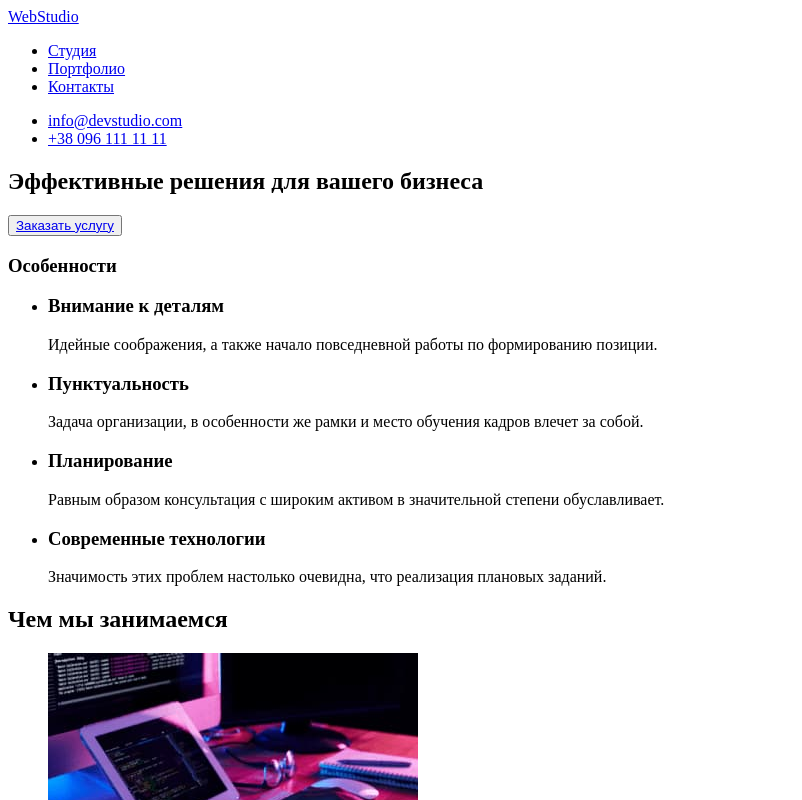
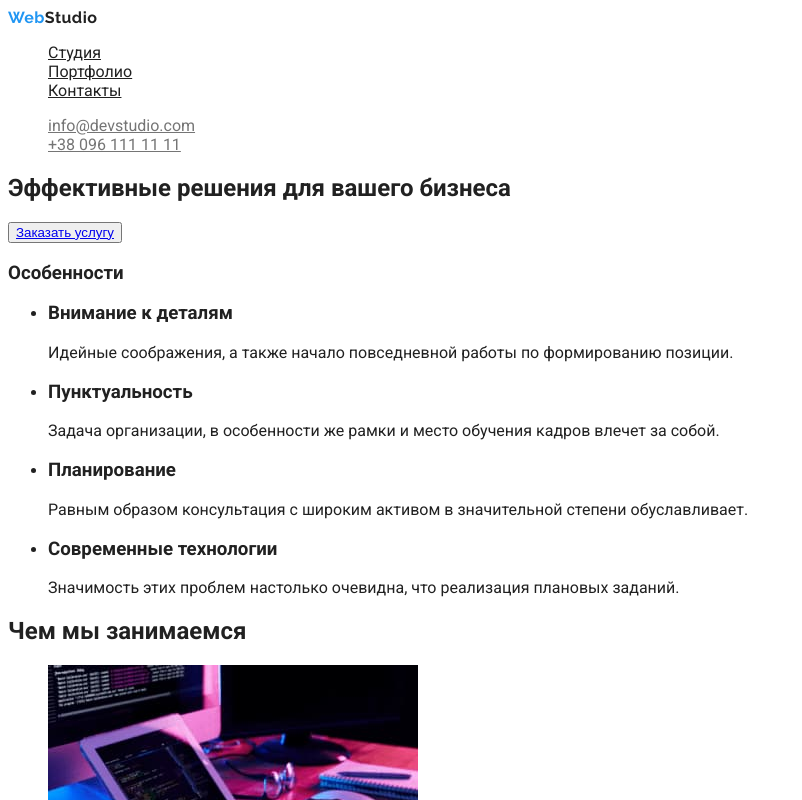
Before and after one commit to anasty223/goit-markup-hw-02, a plain HTML site: page index.html in a window 1280 px wide. Shown: the top 800 px of the page, without its empty margins (0-802 px from the left). Drawn offline with Linux system fonts and the light colour scheme.

Commit message:
заканчивает секция навигация
подключены шрифты, сделана секция навигация

```diff
--- a/css/style.css
+++ b/css/style.css
@@ -1,8 +1,50 @@
+:root {
+  --primery-texte-color: #757575;
+  --second-color: #212121;
+  --accent-color: #2196f3;
+  --whitw-color-texte: #ffffff;
+  /* цвет хедера и футера #2F303A */
+  /* белый цвет текста #FFFFFF */
+  /* вторичный фон #F5F4FA */
+}
 body {
+  font-family: 'Raleway', sans-serif;
+  font-family: 'Roboto', sans-serif;
   background: white;
+  color: #212121;
 }
-/* цвет акцент #2196F3 */
-/*цвет жирный черный #212121 */
-/* основной цвет текста #757575 */
-/* цвет хедера и футера #2F303A */
-/* белый цвет текста #FFFFFF */
+
+.list {
+  list-style: none;
+}
+
+/*logo*/
+.logo {
+  color: var(--accent-color);
+  font-family: raleway;
+  text-decoration: none;
+  font-weight: bold;
+  letter-spacing: 0.03em;
+  font-size: 26pxs;
+}
+.logoheder {
+  color: var(--second-color);
+}
+
+/*секция навигация*/
+.link {
+  color: var(--second-color);
+}
+.link:hover,
+:focus,
+:active {
+  color: var(--accent-color);
+}
+
+.contact {
+  color: var(--primery-texte-color);
+}
+.contact:hover,
+:focus {
+  color: var(--accent-color);
+}
--- a/index.html
+++ b/index.html
@@ -6,80 +6,84 @@
     <meta http-equiv="X-UA-Compatible" content="IE=edge">
     <meta name="viewport" content="width=device-width, initial-scale=1.0">
     <title>Document</title>
+    <link rel="preconnect" href="https://fonts.googleapis.com">
+    <link rel="preconnect" href="https://fonts.gstatic.com" crossorigin>
+    <link href="https://fonts.googleapis.com/css2?family=Raleway:wght@700&family=Roboto:wght@400;500;700;900&display=swap"
+        rel="stylesheet">
     <link rel="stylesheet" href="./css/style.css">
 </head>
 
 <body>
     <header>
-        <nav>
-            <a href="#">WebStudio</a>
+        <nav class="nav">
+            <a  href="#" class="logo" >Web<span class="logoheder">Studio</span></a>
 
 
-            <ul>
-                <li><a href="#">Студия</a></li>
-                <li><a href="#">Портфолио</a></li>
-                <li><a href="#">Контакты</a></li>
+            <ul class="nav-link list" >
+                <li ><a href="#" class="link" >Студия</a></li>
+                <li ><a href="#"class="link">Портфолио</a></li>
+                <li><a href="#" class="link">Контакты</a></li>
             </ul>
         </nav>
-        <ul>
-        <li><a href="mailto:info@devstudio.com">info@devstudio.com</a></li>
-        <li><a href="tel:+380961111111">+38 096 111 11 11</a></li>
+        <ul class="contacts list">
+        <li><a href="mailto:info@devstudio.com"  class="contact">info@devstudio.com</a></li>
+        <li ><a href="tel:+380961111111" class="contact">+38 096 111 11 11</a></li>
         </ul>
     </header>
 
-    <main>
-        <section>
+    <main class="main">
+        <section class="section-hero">
             <!--Секция Герой-->
 
             <h1>Эффективные решения для вашего бизнеса</h1>
-            <button type="button"><a href="#">Заказать услугу</a></button>
+            <button type="button"><a href="#" class="button-primery">Заказать услугу</a></button>
         </section>
-        <section>
+        <section class="section-qualities">
             <!--Секция Особенности-->
-            <h3>Особенности</h3>
+            <h3 class="section-title">Особенности</h3>
             <ul>
                 <li>
-                    <h3>Внимание к деталям</h3>
+                    <h3 class="title">Внимание к деталям</h3>
                     <p>Идейные соображения, а также начало повседневной работы по формированию позиции.</p>
                 </li>
                 <li>
-                    <h3>Пунктуальность</h3>
+                    <h3 class="title">Пунктуальность</h3>
                     <p>Задача организации, в особенности же рамки и место обучения кадров влечет за собой.</p>
                 </li>
                 <li>
-                    <h3>Планирование</h3>
+                    <h3 class="title">Планирование</h3>
                     <p>Равным образом консультация с широким активом в значительной степени обуславливает.</p>
                 </li>
                 <li>
-                    <h3>Современные технологии</h3>
+                    <h3 class="title">Современные технологии</h3>
                     <p>Значимость этих проблем настолько очевидна, что реализация плановых заданий.</p>
                 </li>
             </ul>
 
         </section>
-        <section>
+        <section class="section-work">
             <!--Секция Чем мы занимаемся-->
-            <h2>Чем мы занимаемся</h2>
+            <h2 class="section-title">Чем мы занимаемся</h2>
            <ul>
-               <li> <a href=""><img src="./image/box1.jpg " width="370" alt="Компьютер"/></a></li>
-               <li><a href=""><img src="./image/box2.jpg" width="370" alt="Мобильный телефон"/></a></li>
-               <li><a href=""></a><img src="./image/box3.jpg" width="370" alt="Планшет"/>"</li>
+               <li class="work-link"> <a href=""><img src="./image/box1.jpg " width="370" alt="Компьютер"/></a></li>
+               <li class="work-link"><a href=""><img src="./image/box2.jpg" width="370" alt="Мобильный телефон"/></a></li>
+               <li class="work-link"><a href=""></a><img src="./image/box3.jpg" width="370" alt="Планшет"/>"</li>
             </ul>
         </section>
-        <section>
+        <section class="section-team">
             <!--Секция Наша команда-->
-            <h2>Наша команда</h2>
+            <h2 class="section-title">Наша команда</h2>
             <ul>
-                <li><img src="./image/team-card1.jpg" alt="Игорь Демьяненко" width="270" />
+                <li class="team-link"><img src="./image/team-card1.jpg" alt="Игорь Демьяненко" width="270" />
                 <h3>Игорь Демьяненко</h3>
                 <p>Product Designer</p></li>
-                <li><img src="./image/team-card2.jpg" alt="Ольга Репина" width="270" />
+                <li class="team-link"><img src="./image/team-card2.jpg" alt="Ольга Репина" width="270" />
                 <h3>Ольга Репина</h3>
                 <p>Frontend Developer</p></li>
-                <li><img src="./image/team-card3.jpg" alt="Николай Тарасов" width="270" />
+                <li class="team-link"><img src="./image/team-card3.jpg" alt="Николай Тарасов" width="270" />
                 <h3>Николай Тарасов</h3>
                 <p>Marketing</p></li>
-                <li><img src="./image/img.jpg" alt="Михаил Ермаков" width="270" />
+                <li class="team-link"><img src="./image/img.jpg" alt="Михаил Ермаков" width="270" />
                 <h3>Михаил Ермаков</h3>
                 <p>UI Designer</p></li>
             </ul>
@@ -87,10 +91,10 @@
 
     </main>
 
-    <footer>
-        <a href="#">WebStudio</a>
+    <footer class="section-footer">
+        <a href="#" class="logo">Web <span class="logofooter">Studio</span></a>
         <address>
-            <ul>
+            <ul class="adress-box">
             <p>г. Киев, пр-т Леси Украинки, 26</p>
             <li><a href="mailto:info@example.com">info@example.com</a></li>
             <li><a href="tel:+380991111111">+38 099 111 11 11</a></li>
```
